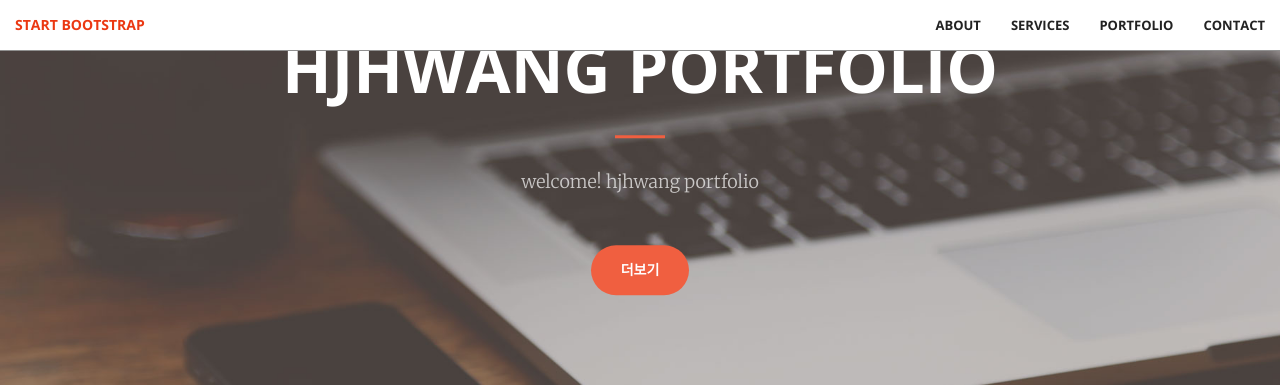
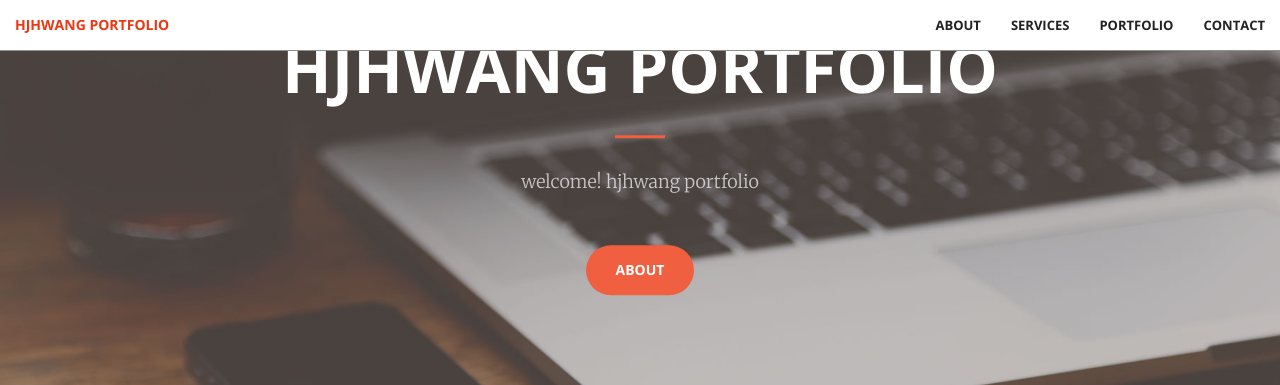
Before and after one commit to hjhwang/portfolio, a Jekyll site: the page built from index.html, in a window 1280 px wide and 900 px high, scrolled down 286 px. Shown: the top 385 px of the window. Built offline with Jekyll 4.4.1, drawn with Linux system fonts in a browser that asks for light colours; some of the changed text lies outside the part shown.

Commit message:
Add files via upload

```diff
--- a/_includes/call-to-action.html
+++ b/_includes/call-to-action.html
@@ -5,7 +5,7 @@
                 <h2 class="section-heading">ABOUT</h2>
                 <hr class="light">
                 <p class="text-faded">Name : hjwang <br/> Cellphone : 010-3137-4219 <br/> Email : hhjoong@gmail.com <br/> Location : seoul</p>
-                <a href="#" class="btn btn-default btn-xl">Get Started!</a>
+                <!-- <a href="#" class="btn btn-default btn-xl">Get Started!</a> -->
             </div>
         </div>
     </div>
--- a/_includes/contact.html
+++ b/_includes/contact.html
@@ -8,7 +8,8 @@
             </div>
         <div class="col-lg-2 col-lg-offset-2 text-center">
             <a href="https://facebook.com/{{ site.facebook_username }}">
-              <i class="fa fa-facebook fa-fw"></i> Facebook</a>
+              <i class="fa fa-facebook fa-fw"></i>
+              <p>{{ site.facebook_username}}</p>
             </a>
         </div>
 
--- a/_includes/header.html
+++ b/_includes/header.html
@@ -4,7 +4,7 @@
             <h1>hjhwang portfolio</h1>
             <hr>
             <p>welcome! hjhwang portfolio</p>
-            <a href="#about" class="btn btn-primary btn-xl page-scroll">더보기</a>
+            <a href="#about" class="btn btn-primary btn-xl page-scroll">ABOUT</a>
         </div>
     </div>
 </header>
--- a/_includes/nav.html
+++ b/_includes/nav.html
@@ -8,7 +8,7 @@
                 <span class="icon-bar"></span>
                 <span class="icon-bar"></span>
             </button>
-            <a class="navbar-brand page-scroll" href="#page-top">Start Bootstrap</a>
+            <a class="navbar-brand page-scroll" href="#page-top">hjhwang portfolio</a>
         </div>
 
         <!-- Collect the nav links, forms, and other content for toggling -->
```
